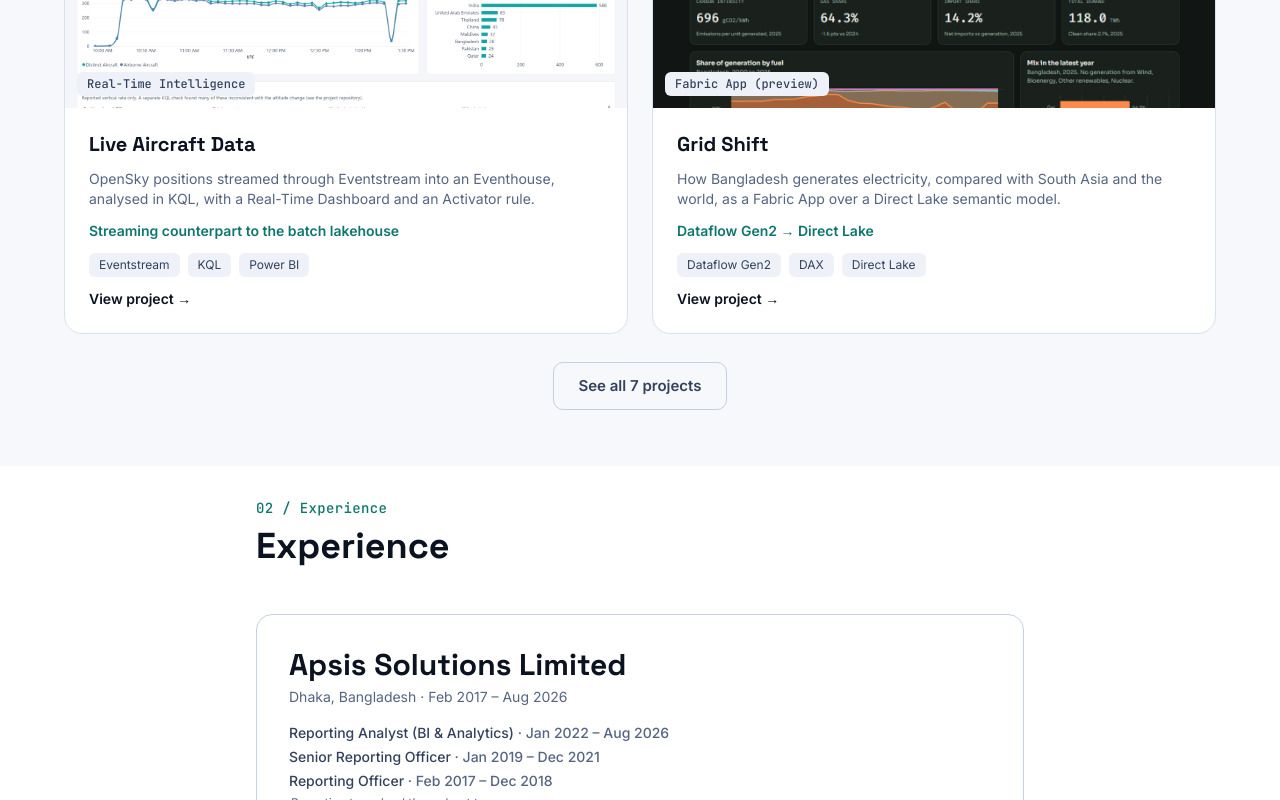
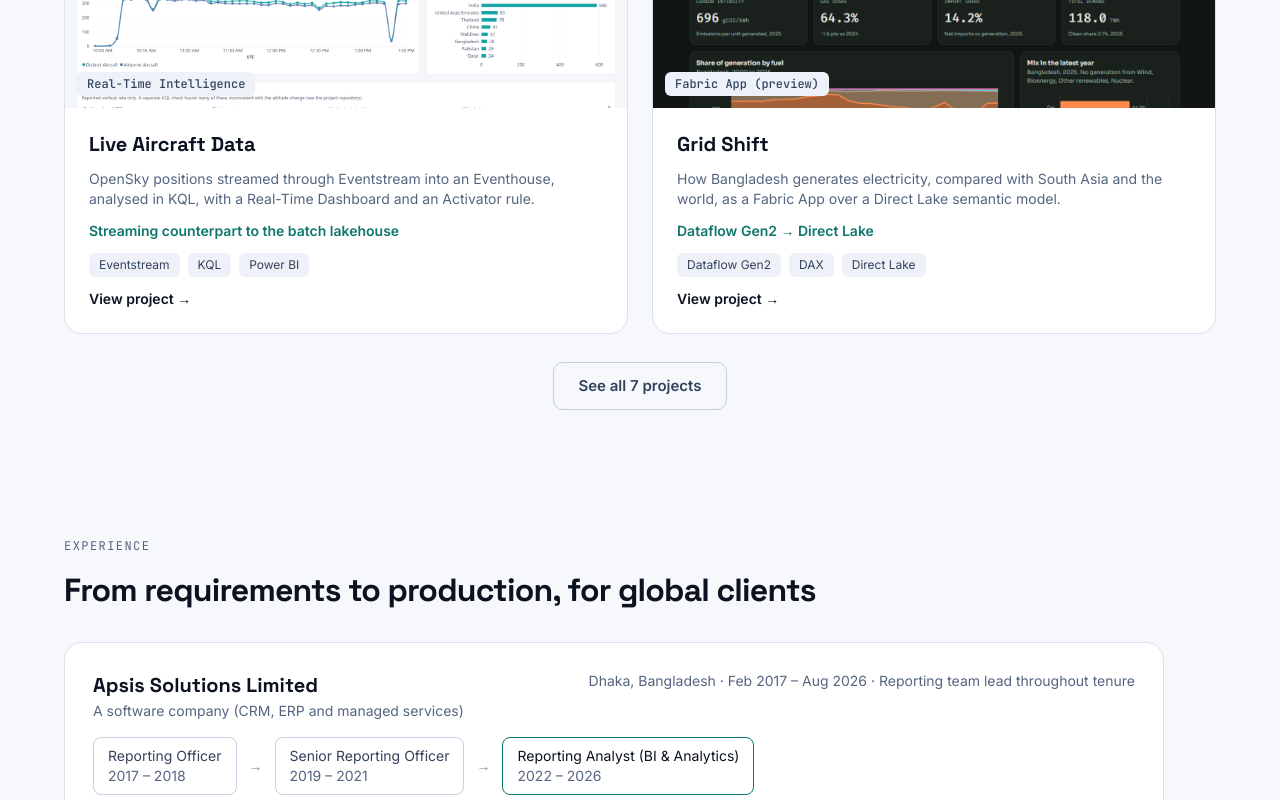
Before and after one commit to siamsadman/portfolio-site, a Next.js app: page / in a window 1280 px wide. Shown: the part 2000-2800 px from the top of the page. Built offline with nearby package versions, Linux system fonts and the light colour scheme.

Commit message:
Redesign step 2c: Experience section with role ladder and timeline

```diff
--- a/components/Experience.tsx
+++ b/components/Experience.tsx
@@ -1,243 +1,139 @@
 "use client";
 
-import { motion, type Variants } from "framer-motion";
+import { useState } from "react";
 import PageContainer from "@/components/PageContainer";
-import SectionHeading from "@/components/SectionHeading";
-import {
-  experience,
-  type ExperienceEntry,
-  type EngagementItem,
-} from "@/content/experience";
+import { experience, timeline, earlierCareer } from "@/content/experience";
 
-const cardsContainer: Variants = {
-  hidden: {},
-  visible: { transition: { staggerChildren: 0.06 } },
-};
+function shortRange(range?: string) {
+  // "Jan 2022 – Aug 2026" -> "2022 – 2026"
+  return (range ?? "").replace(/[A-Za-z]+\s(\d{4})/g, "$1");
+}
 
-const cardItem: Variants = {
-  hidden: { opacity: 0, y: 20 },
-  visible: { opacity: 1, y: 0, transition: { duration: 0.2, ease: "easeOut" } },
-};
-
-const engagementsContainer: Variants = {
-  hidden: {},
-  visible: { transition: { staggerChildren: 0.04 } },
-};
-
-const engagementItem: Variants = {
-  hidden: { opacity: 0, y: 10 },
-  visible: { opacity: 1, y: 0, transition: { duration: 0.15, ease: "easeOut" } },
-};
-
-function EngagementBlock({ item }: { item: EngagementItem }) {
-  const kicker = item.kind === "client" ? "Client engagement" : item.label;
+export default function Experience() {
+  const [open, setOpen] = useState<Record<string, boolean>>({});
+  const apsis = experience.find((e) => e.id === "apsis");
+  // Ladder reads oldest to newest
+  const ladder = apsis ? [...apsis.titles].reverse() : [];
 
   return (
-    <motion.div
-      variants={engagementItem}
-      className="border-l-2 border-border pl-4"
+    <section id="experience" className="bg-background pt-[72px] pb-14">
+      <PageContainer>
+        <div className="max-w-[1100px]">
+          <p className="mb-3 font-mono text-xs tracking-[0.12em] text-muted uppercase">
+            Experience
+          </p>
+          <h2 className="mb-7 text-[clamp(1.5rem,2.8vw,2rem)] font-bold tracking-tight text-heading">
+            From requirements to production, for global clients
+          </h2>
+
+          {apsis && (
+            <div className="mb-10 rounded-[18px] border border-line bg-card p-7">
+              <div className="mb-4 flex flex-wrap justify-between gap-2">
+                <div>
+                  <h3 className="text-xl font-bold text-heading">{apsis.employer}</h3>
+                  {apsis.about && (
+                    <p className="mt-0.5 text-sm text-muted">{apsis.about}</p>
+                  )}
+                </div>
+                <p className="text-sm text-muted">
+                  {apsis.location} · {apsis.dateRange}
+                  {apsis.roleNote ? ` · ${apsis.roleNote}` : ""}
+                </p>
+              </div>
+              <ol className="flex flex-wrap items-center gap-3 text-sm">
+                {ladder.map((t, i) => (
+                  <li key={t.title} className="contents">
+                    {i > 0 && (
+                      <span aria-hidden="true" className="text-dot">
+                        →
+                      </span>
+                    )}
+                    <span
+                      className={`rounded-lg border px-3.5 py-2 ${
+                        i === ladder.length - 1
+                          ? "border-accent text-heading"
+                          : "border-border text-secondary"
+                      }`}
                     >
-      <p className="text-xs font-semibold uppercase tracking-wide text-accent">
-        {kicker}
-      </p>
+                      {t.title}
+                      <br />
+                      <span className="text-muted">{shortRange(t.dateRange)}</span>
+                    </span>
+                  </li>
+                ))}
+              </ol>
+            </div>
+          )}
 
-      {item.kind === "internal" && (
-        <>
-          <div className="mt-1 flex items-baseline gap-2">
-            <h4 className="text-lg font-semibold text-foreground">
-              {item.label}
-            </h4>
-            <span className="text-xs text-muted">{item.dateRange}</span>
-          </div>
-          <ul className="mt-2 max-w-[80ch] list-disc space-y-1 pl-4 text-base leading-relaxed text-foreground sm:text-lg">
-            {item.bullets.map((bullet) => (
-              <li key={bullet}>{bullet}</li>
+          <ol className="ml-2 flex flex-col gap-8 border-l-2 border-line pl-9">
+            {timeline.map((item) => {
+              const isOpen = !!open[item.id];
+              const bullets = isOpen ? [...item.bullets, ...item.more] : item.bullets;
+              return (
+                <li
+                  key={item.id}
+                  className="relative rounded-2xl border border-line bg-card p-[26px]"
+                >
+                  <span
+                    aria-hidden="true"
+                    className="absolute top-[30px] -left-[47px] h-3.5 w-3.5 rounded-full border-[3px] border-background bg-dot"
+                  />
+                  <p className="mb-2 font-mono text-xs text-muted">{item.when}</p>
+                  <h3 className="mb-0.5 text-xl font-bold text-heading">{item.title}</h3>
+                  <p className="mb-4 text-sm text-muted">{item.org}</p>
+                  <ul className="flex list-disc flex-col gap-2 pl-5 text-[0.9375rem] text-secondary">
+                    {bullets.map((b) => (
+                      <li key={b}>{b}</li>
                     ))}
                   </ul>
-        </>
+                  {item.more.length > 0 && (
+                    <button
+                      type="button"
+                      aria-expanded={isOpen}
+                      onClick={() => setOpen((o) => ({ ...o, [item.id]: !o[item.id] }))}
+                      className="mt-4 rounded-lg border border-border px-4 py-2 text-sm text-secondary transition-colors hover:border-accent hover:text-accent"
+                    >
+                      {isOpen ? "Show less" : `Show ${item.more.length} more`}
+                    </button>
                   )}
+                </li>
+              );
+            })}
+          </ol>
 
-      {item.kind === "client" && item.workstreams.length === 1 && (
-        <>
-          <div className="mt-1 flex flex-wrap items-baseline gap-2">
-            <h4 className="text-lg font-semibold text-foreground">
-              {item.client} — {item.workstreams[0].descriptor}
-            </h4>
-            <span className="text-xs text-muted">
-              {item.workstreams[0].dateRange}
-            </span>
+          <div className="mt-14">
+            <p className="mb-4 font-mono text-xs tracking-[0.12em] text-muted uppercase">
+              Earlier career
+            </p>
+            <ul className="flex flex-col gap-4">
+              {earlierCareer.map((role) => (
+                <li
+                  key={role.id}
+                  className="rounded-[18px] border border-line bg-card p-7"
+                >
+                  <div className="mb-4 flex flex-wrap justify-between gap-2">
+                    <div>
+                      <h3 className="text-xl font-bold text-heading">{role.employer}</h3>
+                      {role.about && (
+                        <p className="mt-0.5 text-sm text-muted">{role.about}</p>
+                      )}
                     </div>
-          {item.workstreams[0].note && (
-            <p className="mt-1 text-sm italic text-muted">
-              {item.workstreams[0].note}
+                    <p className="text-sm text-muted">
+                      {role.location} · {role.when}
+                    </p>
+                  </div>
+                  <p className="inline-block rounded-lg border border-border px-3.5 py-2 text-sm text-secondary">
+                    {role.title}
+                  </p>
+                  {role.note && (
+                    <p className="mt-4 max-w-[760px] text-[0.9375rem] text-secondary">
+                      {role.note}
                     </p>
                   )}
-          <ul className="mt-2 max-w-[80ch] list-disc space-y-1 pl-4 text-base leading-relaxed text-foreground sm:text-lg">
-            {item.workstreams[0].bullets.map((bullet) => (
-              <li key={bullet}>{bullet}</li>
-            ))}
-          </ul>
-        </>
-      )}
-
-      {item.kind === "client" && item.workstreams.length > 1 && (
-        <>
-          <h4 className="mt-1 text-lg font-semibold text-foreground">
-            {item.client}
-          </h4>
-          <div className="mt-3 space-y-4 rounded-lg bg-elevated p-4">
-            {item.workstreams.map((workstream) => (
-              <div key={workstream.descriptor}>
-                <p className="text-[11px] font-semibold uppercase tracking-wide text-muted">
-                  Workstream
-                </p>
-                <div className="mt-0.5 flex flex-wrap items-baseline gap-2">
-                  <p className="text-sm font-semibold text-foreground">
-                    {workstream.descriptor}
-                  </p>
-                  <span className="text-xs text-muted">
-                    {workstream.dateRange}
-                  </span>
-                </div>
-                {workstream.note && (
-                  <p className="mt-1 text-sm italic text-muted">
-                    {workstream.note}
-                  </p>
-                )}
-                <ul className="mt-2 max-w-[80ch] list-disc space-y-1 pl-4 text-base leading-relaxed text-foreground sm:text-lg">
-                  {workstream.bullets.map((bullet) => (
-                    <li key={bullet}>{bullet}</li>
+                </li>
               ))}
             </ul>
           </div>
-            ))}
-          </div>
-        </>
-      )}
-    </motion.div>
-  );
-}
-
-function ApsisCard({
-  entry,
-}: {
-  entry: Extract<ExperienceEntry, { type: "engagements" }>;
-}) {
-  return (
-    <motion.div
-      variants={cardItem}
-      className="rounded-2xl border border-border bg-card p-6 sm:p-8"
-    >
-      <h3 className="text-2xl font-bold text-heading sm:text-3xl">
-        {entry.employer}
-      </h3>
-      <p className="mt-1 text-sm text-muted">
-        {entry.location} · {entry.dateRange}
-      </p>
-
-      <div className="mt-4 flex flex-col gap-1">
-        {entry.titles.map((title) => (
-          <p
-            key={title.title}
-            className="text-sm font-medium text-secondary"
-          >
-            {title.title}
-            {title.dateRange && (
-              <span className="text-muted"> · {title.dateRange}</span>
-            )}
-          </p>
-        ))}
-        {entry.roleNote && (
-          <p className="text-xs italic text-muted">{entry.roleNote}</p>
-        )}
-      </div>
-
-      <motion.div
-        variants={engagementsContainer}
-        className="mt-6 flex flex-col gap-6"
-      >
-        {entry.engagements.map((item, index) => (
-          <EngagementBlock
-            key={item.kind === "client" ? item.client : item.label + index}
-            item={item}
-          />
-        ))}
-      </motion.div>
-    </motion.div>
-  );
-}
-
-function EarlierRoles({
-  entries,
-}: {
-  entries: Extract<ExperienceEntry, { type: "bullets" }>[];
-}) {
-  return (
-    <motion.div
-      variants={cardItem}
-      className="rounded-2xl border border-border bg-card p-6 sm:p-8"
-    >
-      <p className="text-xs font-semibold uppercase tracking-wide text-muted">
-        Earlier roles
-      </p>
-      <div className="mt-6 flex flex-col gap-6">
-        {entries.map((entry) => (
-          <div key={entry.id}>
-            <h4 className="text-lg font-semibold text-heading">
-              {entry.employer}
-            </h4>
-            <p className="text-sm text-muted">
-              {entry.location} · {entry.dateRange}
-              {entry.partTime && " · Part-time"}
-            </p>
-            <p className="mt-1 text-sm font-medium text-secondary">
-              {entry.titles[0].title}
-            </p>
-            {entry.bullets.map((bullet) => (
-              <p key={bullet} className="mt-2 text-base leading-relaxed text-foreground sm:text-lg">
-                {bullet}
-              </p>
-            ))}
-          </div>
-        ))}
-      </div>
-    </motion.div>
-  );
-}
-
-export default function Experience() {
-  const apsisEntry = experience.find(
-    (entry): entry is Extract<ExperienceEntry, { type: "engagements" }> =>
-      entry.type === "engagements"
-  );
-  const earlierRoles = experience.filter(
-    (entry): entry is Extract<ExperienceEntry, { type: "bullets" }> =>
-      entry.type === "bullets"
-  );
-
-  return (
-    <section id="experience" className="bg-panel pt-6 pb-24 sm:pt-8">
-      <PageContainer>
-        <div className="mx-auto max-w-3xl">
-          <motion.div
-            initial={{ opacity: 0, y: 12 }}
-            whileInView={{ opacity: 1, y: 0 }}
-            viewport={{ once: true }}
-            transition={{ duration: 0.2, ease: "easeOut" }}
-          >
-            <SectionHeading kicker="02 / Experience" title="Experience" />
-          </motion.div>
-
-          <motion.div
-            initial="hidden"
-            whileInView="visible"
-            viewport={{ once: true, amount: 0.2 }}
-            variants={cardsContainer}
-            className="flex flex-col gap-12"
-          >
-            {apsisEntry && <ApsisCard entry={apsisEntry} />}
-            <EarlierRoles entries={earlierRoles} />
-          </motion.div>
         </div>
       </PageContainer>
     </section>
--- a/content/experience.ts
+++ b/content/experience.ts
@@ -34,6 +34,7 @@ type EmployerBase = {
   id: string;
   employer: string;
   location: string;
+  about?: string; // one-line description of the employer
   dateRange: string;
   partTime?: boolean;
   titles: Title[];
@@ -49,6 +50,7 @@ export const experience: ExperienceEntry[] = [
     id: "apsis",
     employer: "Apsis Solutions Limited",
     location: "Dhaka, Bangladesh",
+    about: "A software company (CRM, ERP and managed services)",
     dateRange: "Feb 2017 – Aug 2026",
     roleNote: "Reporting team lead throughout tenure",
     titles: [
@@ -132,7 +134,7 @@ export const experience: ExperienceEntry[] = [
     titles: [{ title: "Reporting Officer" }],
     type: "bullets",
     bullets: [
-      "Established the reporting service for British American Tobacco Bangladesh. BATB subsequently consolidated the engagement under Apsis Solutions, the vendor operating its CRM platform, and the team transferred with the account.",
+      "One of two analysts running British American Tobacco Bangladesh's reporting. The engagement moved under Apsis in 2017, and the team moved with it.",
     ],
   },
   {
@@ -155,3 +157,113 @@ export const experience: ExperienceEntry[] = [
     bullets: [],
   },
 ];
+
+// ---------------------------------------------------------------------------
+// Homepage timeline (redesign). Condensed from the full records above; this is
+// what the Experience section renders. Newest first. TOLL's internal system
+// names stay out of public copy.
+// ---------------------------------------------------------------------------
+export type TimelineItem = {
+  id: string;
+  when: string;
+  title: string;
+  org: string;
+  bullets: string[]; // always visible
+  more: string[]; // behind "Show N more"
+};
+
+export const timeline: TimelineItem[] = [
+  {
+    id: "internal",
+    when: "2026",
+    title: "Internal delivery support",
+    org: "Apsis Solutions Limited",
+    bullets: [
+      "Supported internal ERP and CRM teams with SQL development and reporting.",
+      "Designed application UI and UX in Figma for internal products.",
+    ],
+    more: [],
+  },
+  {
+    id: "toll",
+    when: "Sep – Dec 2025",
+    title: "Power Platform automation",
+    org: "TOLL Australia",
+    bullets: [
+      "Primary builder on a two-person team re-engineering a failing onboarding process into Power Automate: five production automations across DEV, UAT and PROD.",
+      "Unattended RPA handling batches of up to 200 users per run, twice daily, including Microsoft Entra ID provisioning via Graph API.",
+      "Error-handling subflow with automated ticketing and stakeholder notification; ran in production with no reported failures.",
+    ],
+    more: [
+      "Built the reverse offboarding automation to revoke access and licensing.",
+      "Automated a daily licence cost allocation report, cutting production time to under 30 seconds.",
+    ],
+  },
+  {
+    id: "batb",
+    when: "Jul 2016 – Jun 2025",
+    title: "Reporting operations lead, then BI modernisation",
+    org: "British American Tobacco Bangladesh",
+    bullets: [
+      "Led 2–4 analysts delivering about 130 scheduled and ad-hoc reports a month.",
+      "Owned the full reporting lifecycle for the CRM and sales force automation platform, from requirements to delivery.",
+      "Introduced Power BI to the account and delivered 10–12 dashboards between 2021 and 2025.",
+    ],
+    more: [
+      "Built reusable Power Query templates that turned manual Excel production into paste-and-refresh outputs.",
+      "Wrote T-SQL against CRM and transactional databases, from hundreds to millions of rows.",
+      "Stayed the primary reporting contact across a vendor transfer and eight further years.",
+    ],
+  },
+  {
+    id: "arnotts",
+    when: "2021 · 3–4 months",
+    title: "Power BI delivery",
+    org: "Arnott's Australia",
+    bullets: [
+      "Built 4–5 P&L dashboards as part of the Apsis delivery team.",
+      "Authored hundreds of time-intelligence DAX measures (LY, LM, LQ) with USERELATIONSHIP logic for heavily filtered multi-date models.",
+    ],
+    more: [],
+  },
+];
+
+export type EarlierRole = {
+  id: string;
+  employer: string;
+  location: string;
+  when: string;
+  title: string;
+  about?: string; // one-line description of the employer
+  note?: string; // what the role involved
+};
+
+export const earlierCareer: EarlierRole[] = [
+  {
+    id: "market-express",
+    employer: "Market Express Limited",
+    location: "Dhaka",
+    when: "Jul 2016 – Feb 2017",
+    title: "Reporting Officer",
+    about: "A trade marketing and manpower provider for consumer brands",
+    note: "One of two analysts running British American Tobacco Bangladesh's reporting. The engagement moved under Apsis in 2017, and the team moved with it.",
+  },
+  {
+    id: "ks-international",
+    employer: "K.S. International",
+    location: "Dhaka",
+    when: "2014 – Jun 2016",
+    title: "Digital Media Developer",
+    about: "A fire safety equipment importer",
+    note: "Built and maintained the company website, covering both front-end design and back-end code. Also designed fire alarm systems for office and factory sites in AutoCAD.",
+  },
+  {
+    id: "hub-ltd",
+    employer: "The Hub Ltd.",
+    location: "Dhaka",
+    when: "2011 – 2014 · Part-time",
+    title: "Information Service Department Manager",
+    about: "An imported furniture showroom (now closed)",
+    note: "Built and maintained the central customer database in MS Access for marketing, keeping the data available and accurate. Also co-designed the company website and ran promotional and social media campaigns.",
+  },
+];
```
Lines whose indentation alone changed are shown as unchanged.
